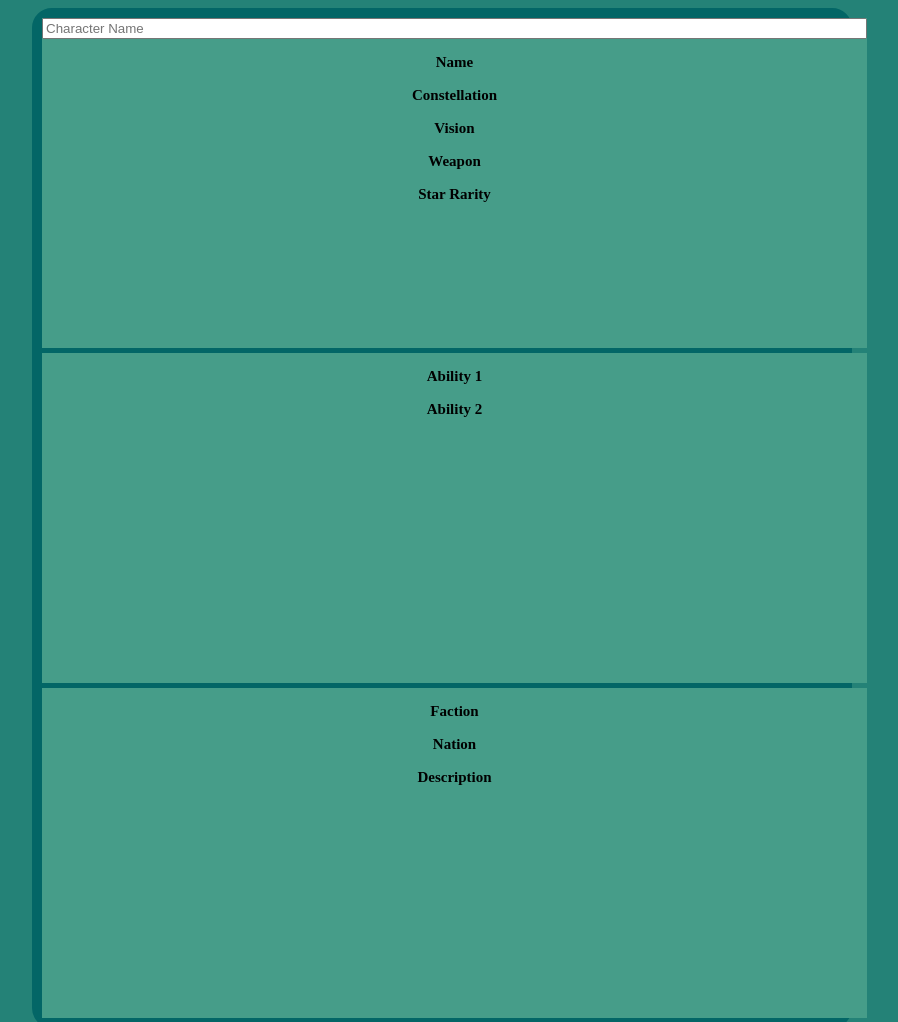
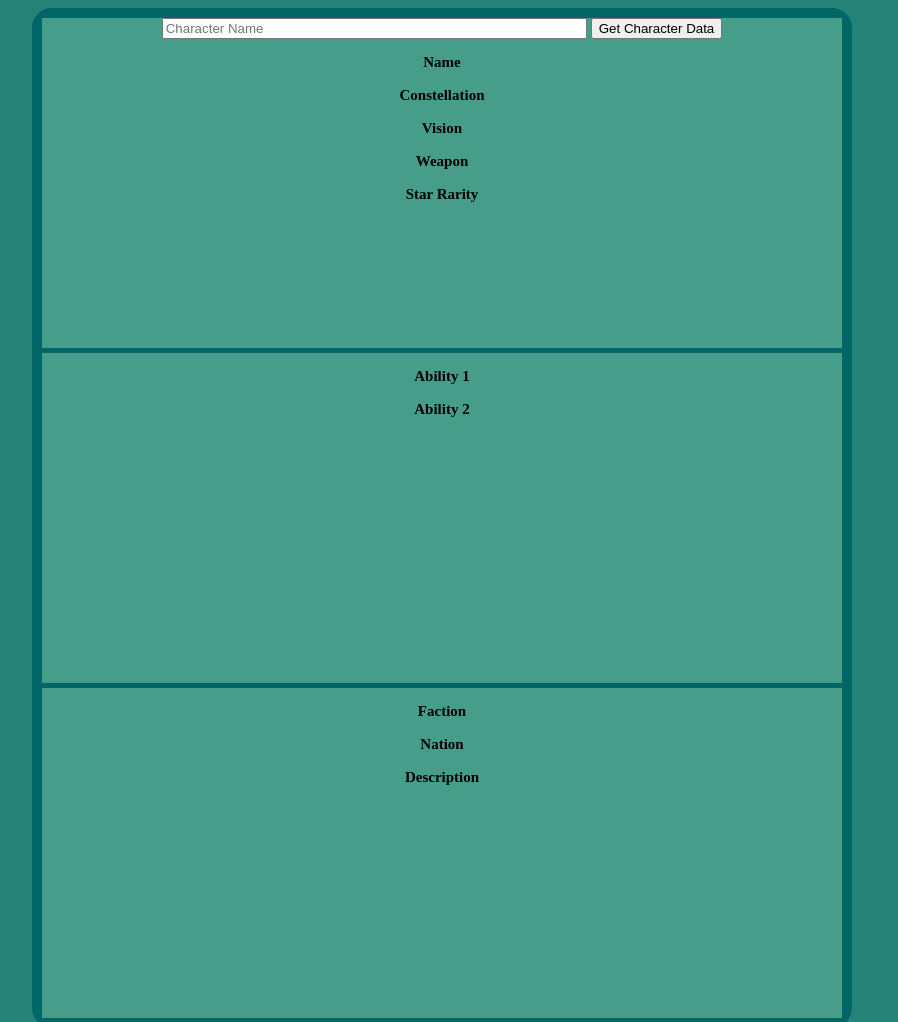
Before and after one commit to demarcusmb/genshin-character-stats, a plain HTML site: page index.html in a window 1280 px wide. Shown: the top 1022 px of the page, without its empty margins (198-1096 px from the left). Drawn offline with nearby package versions, Linux system fonts and the light colour scheme.

Commit message:
added submit button

```diff
--- a/index.html
+++ b/index.html
@@ -14,7 +14,9 @@
     <div id="one">
             <form>
         <label>
-            <input  type="text" class="search" placeholder="Character Name" size="100"/>
+
+            <input  type="text" class="search" placeholder="Character Name" size="50"/>
+            <input type="submit" value="Get Character Data">
         </label>
     </form>
             <h3>Name</h3>
--- a/js/script.js
+++ b/js/script.js
@@ -22,7 +22,7 @@ if ( userInput === '') return;
 $.ajax(URL+userInput).then(
      function (data) {
         console.log(data)
-         $name.text  (data.name)
+        $name.text  (data.name)
         $description.text  (data.description)
         $vision.text  (data.vision)
         $weapon.text (data.weapon)
```
